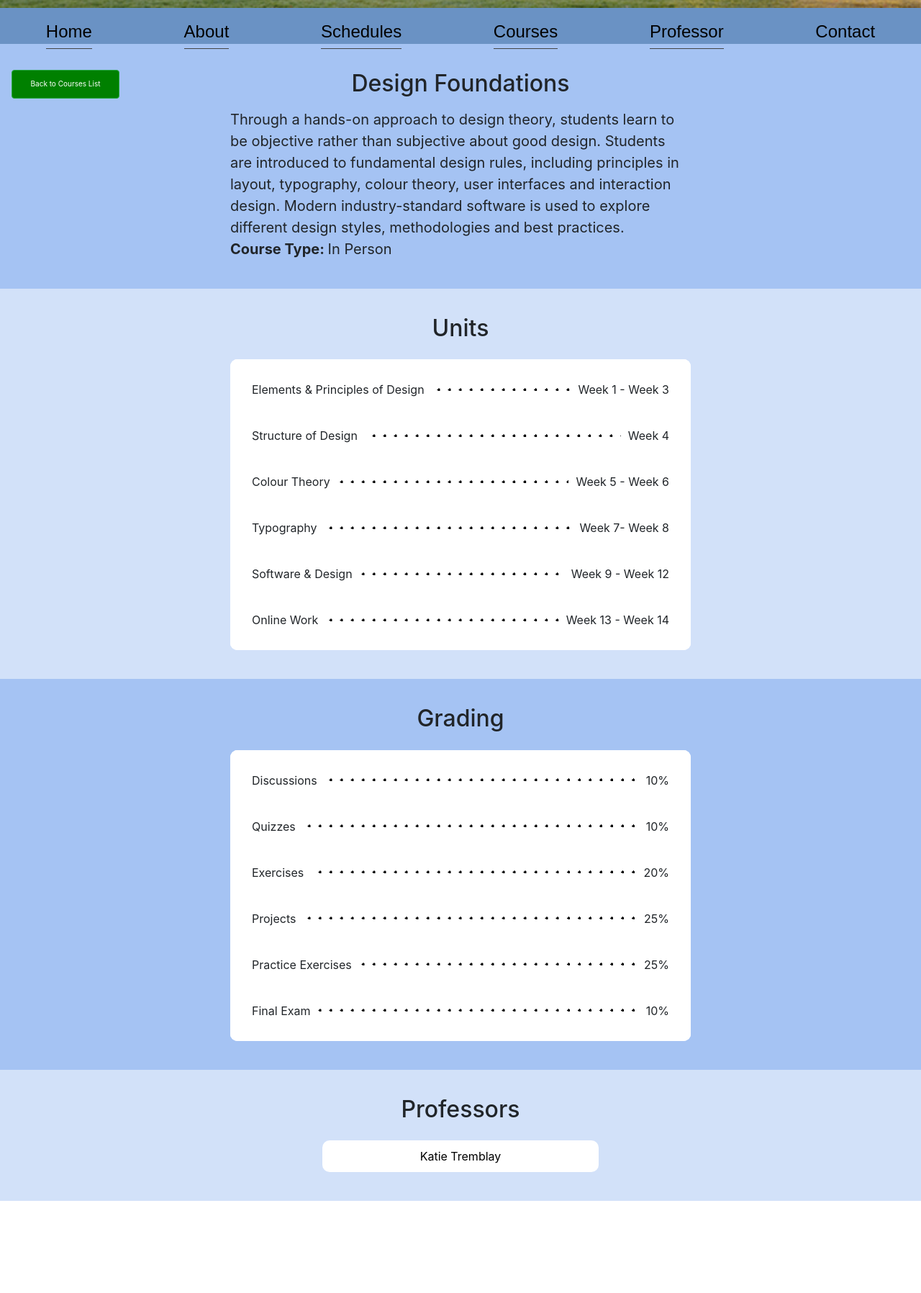
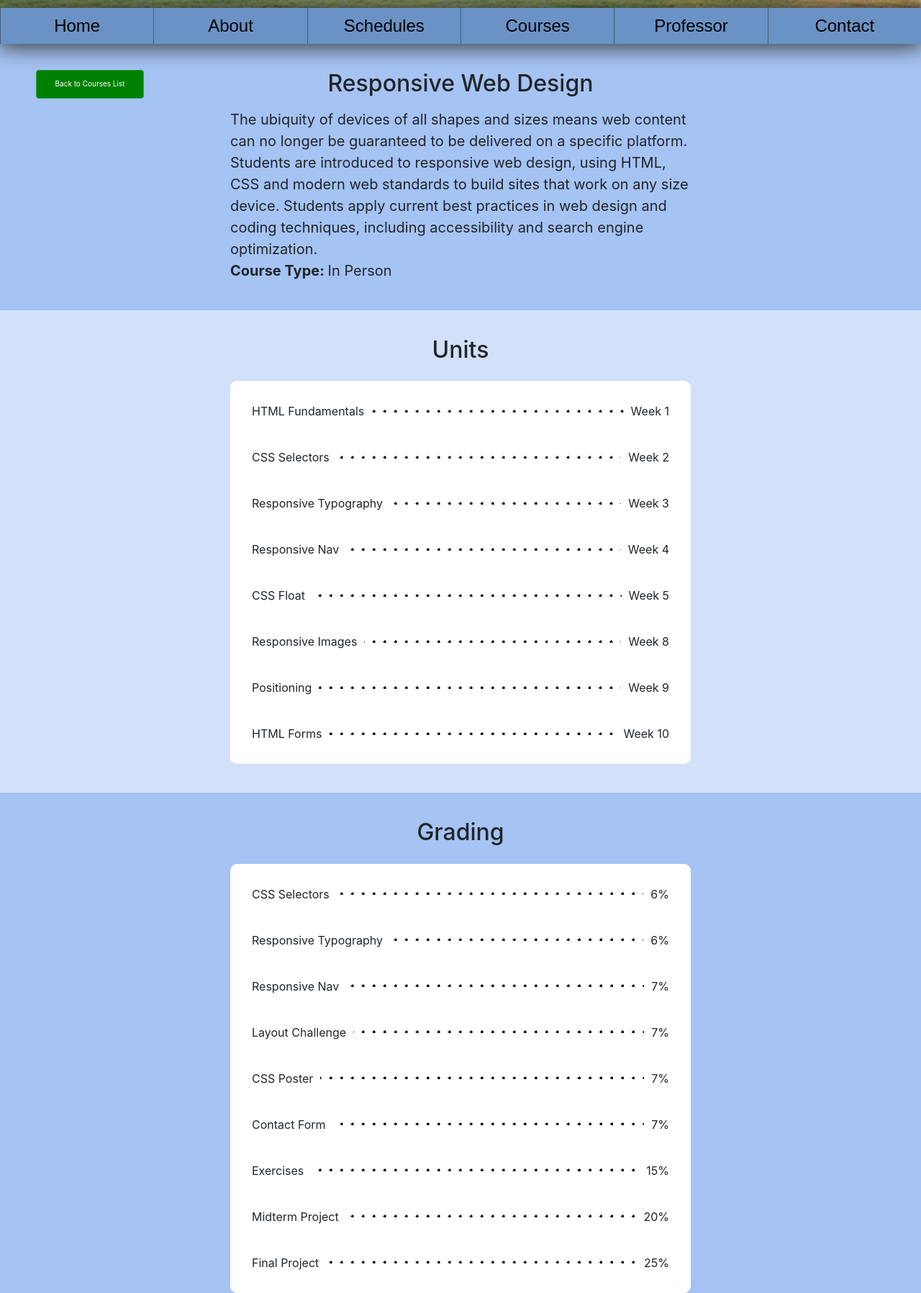
Before and after one commit to MTM6330-F18/Final-GitSassy, a website: page course_responsiveWeb.html in a window 1280 px wide. Shown: the part 342-2138 px from the top of the page at 72% size. Before the commit the page ends 2010 px from the top, so only its background shows below. Drawn offline with Linux system fonts and the light colour scheme.

Commit message:
Changes made

```diff
--- a/course_responsiveWeb.html
+++ b/course_responsiveWeb.html
@@ -5,28 +5,26 @@
     <meta name="viewport" content="width=device-width, initial-scale=1.0">
     <meta http-equiv="X-UA-Compatible" content="ie=edge">
     <link rel="stylesheet" href="css/min/main.css">
-    <title>Document</title>
+    <title>Interactive Media Design | Responsive Web</title>
 </head>
 <div class="header">
     <img src="images/headingimage.png" alt="header">
 </div>
-<nav>
+    <nav>
         <ul>
-            <li><a href="index.html"> Home</a></li>
-            <li><a href="about.html"> About</a></li>
-            <li><a href="schedules.html">Schedules</a></li>
-            <li><a href="courses.html">Courses</a></li>
-            <li><a href="profs.html">Professor</a></li>
-            <li><a href="contact.html"> Contact</a></li>
-
+            <a href="index.html"><li>Home</li></a>
+            <a href="index.html"><li>About</li></a>
+            <a href="schedules.html"><li>Schedules</li></a>
+            <a href="courses.html"><li>Courses</li></a>
+            <a href="profs.html"><li>Professor</li></a>
+            <a href="contact.html"><li> Contact</li></a>
         </ul>
-
     </nav>
 <body>
     <div class="course1">
         <a href="courses.html"><button type="button" class="btn btn-success"> Back to Courses List</button></a>
-        <h2>Design Foundations</h2>
-        <p>Through a hands-on approach to design theory, students learn to be objective rather than subjective about good design. Students are introduced to fundamental design rules, including principles in layout, typography, colour theory, user interfaces and interaction design. Modern industry-standard software is used to explore different design styles, methodologies and best practices.
+        <h2>Responsive Web Design</h2>
+        <p>The ubiquity of devices of all shapes and sizes means web content can no longer be guaranteed to be delivered on a specific platform. Students are introduced to responsive web design, using HTML, CSS and modern web standards to build sites that work on any size device. Students apply current best practices in web design and coding techniques, including accessibility and search engine optimization.
         <br>
         <b>Course Type: </b>In Person</p>
     </div>
@@ -36,28 +34,36 @@
         <div class="table">
             <table>
                 <tr>
-                    <td><span>Elements & Principles of Design</span></td>
-                    <td><span>Week 1 - Week 3</span></td>
+                    <td><span>HTML Fundamentals</span></td>
+                    <td><span>Week 1</span></td>
                 </tr>
                 <tr>
-                    <td><span>Structure of Design</span></td>
+                    <td><span>CSS Selectors</span></td>
+                    <td><span>Week 2</span></td>
+                </tr>
+                <tr>
+                    <td><span>Responsive Typography</span></td>
+                    <td><span>Week 3</span></td>
+                </tr>
+                <tr>
+                    <td><span>Responsive Nav</span></td>
                     <td><span>Week 4</span></td>
                 </tr>
                 <tr>
-                    <td><span>Colour Theory</span></td>
-                    <td><span>Week 5 - Week 6</span></td>
+                    <td><span>CSS Float</span></td>
+                    <td><span>Week 5</span></td>
                 </tr>
                 <tr>
-                    <td><span>Typography</span></td>
-                    <td><span>Week 7- Week 8</span></td>
+                    <td><span>Responsive Images</span></td>
+                    <td><span>Week 8</span></td>
                 </tr>
                 <tr>
-                    <td><span>Software & Design</span></td>
-                    <td><span>Week 9 - Week 12</span></td>
+                    <td><span>Positioning</span></td>
+                    <td><span>Week 9</span></td>
                 </tr>
                 <tr>
-                    <td><span>Online Work</span></td>
-                    <td><span>Week 13 - Week 14</span></td>
+                    <td><span>HTML Forms</span></td>
+                    <td><span>Week 10</span></td>
                 </tr>
             </table>
         </div>
@@ -68,28 +74,40 @@
         <div class="table">
             <table>
                 <tr>
-                    <td><span>Discussions</span></td>
-                    <td><span>10%</span></td>
+                    <td><span>CSS Selectors</span></td>
+                    <td><span>6%</span></td>
                 </tr>
                 <tr>
-                    <td><span>Quizzes</span></td>
-                    <td><span>10%</span></td>
+                    <td><span>Responsive Typography</span></td>
+                    <td><span>6%</span></td>
+                </tr>
+                <tr>
+                    <td><span>Responsive Nav</span></td>
+                    <td><span>7%</span></td>
+                </tr>
+                <tr>
+                    <td><span>Layout Challenge</span></td>
+                    <td><span>7%</span></td>
+                </tr>
+                <tr>
+                    <td><span>CSS Poster</span></td>
+                    <td><span>7%</span></td>
+                </tr>
+                <tr>
+                    <td><span>Contact Form</span></td>
+                    <td><span>7%</span></td>
                 </tr>
                 <tr>
                     <td><span>Exercises</span></td>
+                    <td><span>15%</span></td>
+                </tr>
+                <tr>
+                    <td><span>Midterm Project</span></td>
                     <td><span>20%</span></td>
                 </tr>
                 <tr>
-                    <td><span>Projects</span></td>
+                    <td><span>Final Project</span></td>
                     <td><span>25%</span></td>
-                </tr>
-                <tr>
-                    <td><span>Practice Exercises</span></td>
-                    <td><span>25%</span></td>
-                </tr>
-                <tr>
-                    <td><span>Final Exam</span></td>
-                    <td><span>10%</span></td>
                 </tr>
             </table>
         </div>
@@ -98,7 +116,8 @@
     <div class="course4">
         <h2>Professors</h2>
         <div class="courseprofs">
-            <a href="#">Katie Tremblay</a>
+            <a href="#">Amel Dedic</a>
+            <a href="#">Abhay Sharma</a>
         </div>
     </div>
 
--- a/scss/main.scss
+++ b/scss/main.scss
@@ -14,37 +14,41 @@ $primary-color:  #d2e1f9;
   width: 100%;
   text-align: center;
   font-family: Arial, "Helvetica Neue", Helvetica, sans-serif;
+  margin: none;
+  position: relative;
 
   ul {
     list-style-type: none;
-        padding: 10px 0;
-
-      li {
-      text-align: center;
-      padding: 5px 0;
-      border-bottom: 1px solid #444;
+    margin: 0;
+    padding: 0;
 
     a {
       font-size: 1.5rem;
-        width: 16%;
-        text-decoration: none;
       color: black;
-        text-decoration: none!important;
+
+      li {
+      border-bottom: 1px solid #425B7A;
+      padding: 10px;
+      }
+
+      li:hover {
+        background-color: rgba(165, 195, 243, 0.5);
+        font-weight: bold;
+      }
+    }
+
+    a:last-child {
+      border-bottom: none;
     }
 
     a:hover {
-        color: red;
-      }
+      background-color: rgba(165, 195, 243, 0.5);
+      color: black;
+      font-weight: bold;
+      text-decoration: none;
     }
 
-    li:first-child {
-      padding-top: none;
-    }
 
-    li:last-child {
-      padding: none;
-      border: none;
-    }
   }
 }
 
@@ -240,7 +244,7 @@ $primary-color:  #d2e1f9;
   }
 
 
-  // Individual Courses
+  // INDIVIDUAL COURSES PAGE
 
   body {
     p {
@@ -259,6 +263,10 @@ $primary-color:  #d2e1f9;
         height: 60px;
         font-size: 20px !important;
         padding: 0 10px !important;
+      }
+
+      .btn-success:hover {
+        opacity: 0.9!important;
       }
 
       p {
@@ -334,8 +342,10 @@ $primary-color:  #d2e1f9;
         background-color: white;
         border-radius: 10px;
         width: 60%;
+        padding: 10px;
         margin: auto;
         display: flex;
+        flex-direction: column;
         align-items: center;
         justify-content: center;
 
@@ -360,12 +370,17 @@ $primary-color:  #d2e1f9;
 
       ul {
         display: flex;
-        justify-content: space-around;
-      }
+        justify-content: space-between;
+
+        a {
+          width: 100%;
 
           li {
-        a {
-          text-decoration: none;
+            border-left: 1px solid #425B7A;
+            border-bottom: 0;
+            height: auto;
+            padding: 7px;
+          }
         }
       }
     }
@@ -380,6 +395,7 @@ $primary-color:  #d2e1f9;
         width: 150px;
         height: 40px;
         font-size: 10px !important;
+        margin-left: 50px;
       }
 
       h2 {
```
Also changed, not shown: course_designFoundations.html (+8 -9 lines), course_serverSide.html (+45 -35 lines), css/main.css, css/min/main.css. Lines whose indentation alone changed are shown as unchanged.
